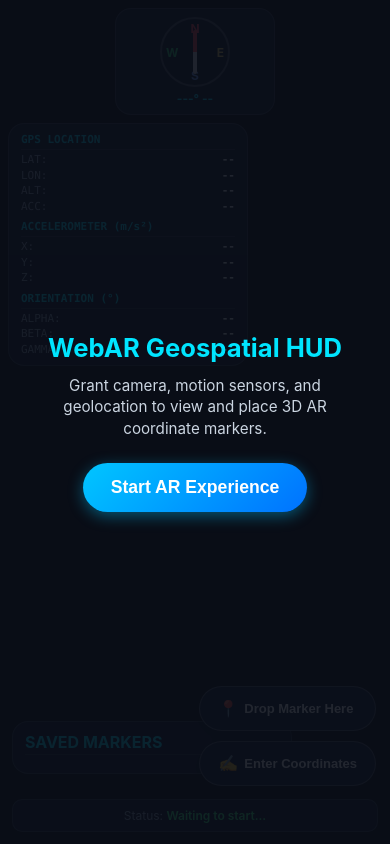
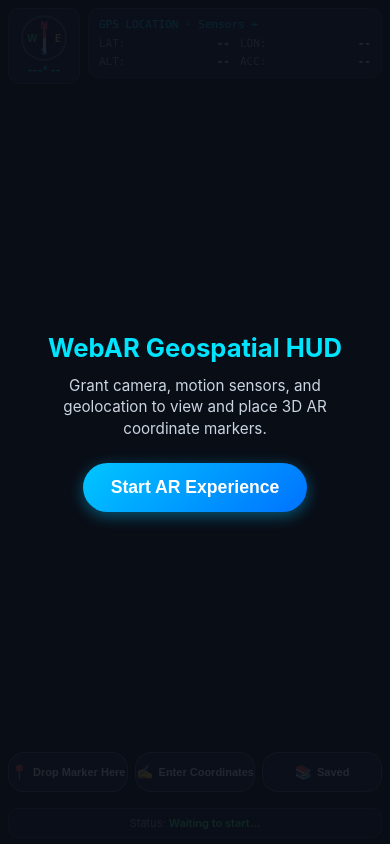
Before and after one commit to Denis-Lionte/IARA, a website built with Vite: page index.html in a window 390 px wide. Built offline with nearby package versions, Linux system fonts and the light colour scheme.

Commit message:
Fix mobile HUD layout and controls
Co-authored-by: Copilot <223556219+Copilot@users.noreply.github.com>

```diff
--- a/index.html
+++ b/index.html
@@ -81,93 +81,6 @@
       z-index: 2000;
       pointer-events: none;
       gap: 10px;
-    }
-
-    @media (max-width: 640px) {
-      #hud-top {
-        top: 8px;
-        left: 8px;
-        right: 8px;
-        gap: 8px;
-      }
-
-      #compass-container,
-      #telemetry-panel,
-      #marker-library-panel {
-        border-radius: 12px;
-      }
-
-      #telemetry-panel {
-        max-width: 200px;
-        padding: 8px 10px;
-        font-size: 10px;
-      }
-
-      #compass-dial {
-        width: 60px;
-        height: 60px;
-      }
-
-      #compass-needle {
-        height: 36px;
-      }
-
-      #action-bar {
-        bottom: 52px;
-        right: 10px;
-        gap: 8px;
-      }
-
-      .fab-btn {
-        padding: 11px 14px;
-        font-size: 12px;
-      }
-
-      #status-bar {
-        left: 8px;
-        right: 8px;
-        bottom: 8px;
-        font-size: 11px;
-        padding: 7px 10px;
-      }
-
-      #marker-library-panel {
-        bottom: 166px;
-        width: min(220px, calc(100vw - 16px));
-      }
-    }
-
-    @media (max-width: 440px) {
-      #hud-top {
-        flex-direction: column;
-        align-items: stretch;
-      }
-
-      #compass-container {
-        align-self: center;
-        width: min(160px, 45vw);
-      }
-
-      #telemetry-panel {
-        max-width: none;
-        width: 100%;
-      }
-
-      #marker-library-panel {
-        left: 8px;
-        right: 8px;
-        width: auto;
-        max-width: none;
-        bottom: 164px;
-      }
-
-      .form-row {
-        flex-direction: column;
-      }
-
-      .modal-box {
-        padding: 18px 14px;
-      }
     }
 
     /* Compass Rose Widget */
@@ -409,6 +322,10 @@
       cursor: pointer;
     }
 
+    #marker-library-toggle {
+      display: none;
+    }
+
     /* Modal dialog for creating a marker - Highest z-index */
     #modal-overlay {
       position: absolute;
@@ -569,6 +486,188 @@
       font-size: 14px;
       cursor: pointer;
     }
+
+    @media (max-width: 640px) {
+      body {
+        height: 100vh;
+        height: 100dvh;
+        overflow: hidden;
+      }
+
+      #overlay,
+      #modal-overlay {
+        height: 100vh;
+        height: 100dvh;
+      }
+
+      #hud-top {
+        top: max(8px, env(safe-area-inset-top));
+        left: 8px;
+        right: 8px;
+        align-items: flex-start;
+        gap: 8px;
+      }
+
+      #compass-container {
+        flex: 0 0 72px;
+        min-width: 0;
+        padding: 6px 5px;
+        border-radius: 12px;
+      }
+
+      #compass-dial {
+        width: 46px;
+        height: 46px;
+        margin-bottom: 2px;
+      }
+
+      #compass-needle {
+        height: 30px;
+        width: 3px;
+      }
+
+      .cardinal-label {
+        font-size: 10px;
+      }
+
+      #heading-value {
+        font-size: 11px;
+      }
+
+      #telemetry-panel {
+        flex: 1;
+        min-width: 0;
+        max-width: none;
+        padding: 8px 10px;
+        border-radius: 12px;
+        font-size: 11px;
+      }
+
+      .gps-data-grid {
+        display: grid;
+        grid-template-columns: repeat(2, minmax(0, 1fr));
+        gap: 2px 10px;
+      }
+
+      #telemetry-sensors {
+        display: none;
+        margin-top: 6px;
+      }
+
+      #telemetry-panel.expanded #telemetry-sensors {
+        display: block;
+      }
+
+      #telemetry-toggle {
+        display: block;
+        width: 100%;
+        border: 0;
+        background: transparent;
+        color: #00e5ff;
+        text-align: left;
+        font: inherit;
+        cursor: pointer;
+        pointer-events: auto;
+      }
+
+      #action-bar {
+        left: 8px;
+        right: 8px;
+        bottom: calc(52px + env(safe-area-inset-bottom));
+        display: flex;
+        flex-direction: row;
+        justify-content: stretch;
+        gap: 7px;
+      }
+
+      .fab-btn {
+        flex: 1 1 0;
+        min-width: 0;
+        justify-content: center;
+        gap: 5px;
+        padding: 11px 6px;
+        border-radius: 16px;
+        font-size: 11px;
+        white-space: nowrap;
+      }
+
+      .fab-icon {
+        font-size: 14px;
+      }
+
+      #marker-library-toggle {
+        display: flex;
+      }
+
+      #status-bar {
+        left: 8px;
+        right: 8px;
+        bottom: calc(6px + env(safe-area-inset-bottom));
+        padding: 7px 9px;
+        font-size: 11px;
+      }
+
+      #marker-library-panel {
+        display: none;
+        left: 8px;
+        right: 8px;
+        bottom: calc(106px + env(safe-area-inset-bottom));
+        width: auto;
+        max-width: none;
+        max-height: min(34dvh, 280px);
+        padding: 10px;
+        border-radius: 14px;
+      }
+
+      #marker-library-panel.open {
+        display: flex;
+      }
+
+      .marker-list-item {
+        min-height: 44px;
+      }
+
+      .modal-box {
+        max-height: calc(100dvh - 32px);
+        overflow-y: auto;
+        padding: 18px 14px;
+      }
+
+      #marker-info-card {
+        width: calc(100% - 32px);
+        max-width: 380px;
+        padding: 16px;
+      }
+    }
+
+    @media (max-width: 380px) {
+      #compass-container {
+        flex-basis: 64px;
+      }
+
+      #telemetry-panel {
+        padding: 7px 8px;
+      }
+
+      .fab-btn {
+        font-size: 10px;
+      }
+    }
+
+    @media (max-height: 520px) and (max-width: 900px) {
+      #hud-top {
+        top: max(6px, env(safe-area-inset-top));
+      }
+
+      #telemetry-sensors {
+        max-height: 30dvh;
+        overflow-y: auto;
+      }
+
+      #marker-library-panel {
+        max-height: 38dvh;
+      }
+    }
   </style>
 </head>
 
@@ -595,12 +694,17 @@
 
     <!-- Sensor Telemetry Info -->
     <div id="telemetry-panel">
-      <div class="panel-section-title">GPS LOCATION</div>
+      <button id="telemetry-toggle" class="panel-section-title" type="button" aria-expanded="false">
+        GPS LOCATION <span aria-hidden="true"> · Sensors +</span>
+      </button>
+      <div class="gps-data-grid">
         <div class="data-row"><span class="data-label">LAT:</span><span id="val-lat" class="data-val">--</span></div>
         <div class="data-row"><span class="data-label">LON:</span><span id="val-lon" class="data-val">--</span></div>
         <div class="data-row"><span class="data-label">ALT:</span><span id="val-alt" class="data-val">--</span></div>
         <div class="data-row"><span class="data-label">ACC:</span><span id="val-acc" class="data-val">--</span></div>
+      </div>
 
+      <div id="telemetry-sensors">
         <div class="panel-section-title" style="margin-top: 5px;">ACCELEROMETER (m/s²)</div>
         <div class="data-row"><span class="data-label">X:</span><span id="val-ax" class="data-val">--</span></div>
         <div class="data-row"><span class="data-label">Y:</span><span id="val-ay" class="data-val">--</span></div>
@@ -610,6 +714,7 @@
         <div class="data-row"><span class="data-label">ALPHA:</span><span id="val-alpha" class="data-val">--</span></div>
         <div class="data-row"><span class="data-label">BETA:</span><span id="val-beta" class="data-val">--</span></div>
         <div class="data-row"><span class="data-label">GAMMA:</span><span id="val-gamma" class="data-val">--</span></div>
+      </div>
     </div>
   </div>
 
@@ -625,6 +730,9 @@
     </button>
     <button id="custom-coords-btn" class="fab-btn">
       <span class="fab-icon">✍️</span> Enter Coordinates
+    </button>
+    <button id="marker-library-toggle" class="fab-btn" type="button" aria-expanded="false">
+      <span class="fab-icon">📚</span> Saved
     </button>
   </div>
 
--- a/src/main.js
+++ b/src/main.js
@@ -33,6 +33,9 @@ const modalSubmitBtn = document.getElementById('modal-submit-btn');
 // Action Buttons
 const addMarkerBtn = document.getElementById('add-marker-btn');
 const customCoordsBtn = document.getElementById('custom-coords-btn');
+const markerLibraryToggle = document.getElementById('marker-library-toggle');
+const markerLibraryPanel = document.getElementById('marker-library-panel');
+const telemetryToggle = document.getElementById('telemetry-toggle');
 
 // Info Card Elements
 const markerInfoCard = document.getElementById('marker-info-card');
@@ -63,6 +66,19 @@ let cardinalMarkers = {
 markerInfoClose.addEventListener('click', (e) => {
   e.stopPropagation();
   markerInfoCard.style.display = 'none';
+});
+
+telemetryToggle.addEventListener('click', () => {
+  const expanded = telemetryToggle.getAttribute('aria-expanded') !== 'true';
+  document.getElementById('telemetry-panel').classList.toggle('expanded', expanded);
+  telemetryToggle.setAttribute('aria-expanded', String(expanded));
+  telemetryToggle.innerHTML = `GPS LOCATION <span aria-hidden="true"> · Sensors ${expanded ? '−' : '+'}</span>`;
+});
+
+markerLibraryToggle.addEventListener('click', () => {
+  const expanded = markerLibraryToggle.getAttribute('aria-expanded') !== 'true';
+  markerLibraryPanel.classList.toggle('open', expanded);
+  markerLibraryToggle.setAttribute('aria-expanded', String(expanded));
 });
 
 document.addEventListener('visibilitychange', () => {
@@ -198,6 +214,7 @@ function removeMarkerFromList(markerId) {
 function updateMarkerList() {
   if (!markerList) return;
 
+  markerLibraryToggle.innerHTML = `<span class="fab-icon">📚</span> Saved (${allCustomMarkers.length})`;
   if (!allCustomMarkers.length) {
     markerList.innerHTML = '<div class="marker-list-sub">No saved markers yet.</div>';
     return;
```
Lines whose indentation alone changed are shown as unchanged.
